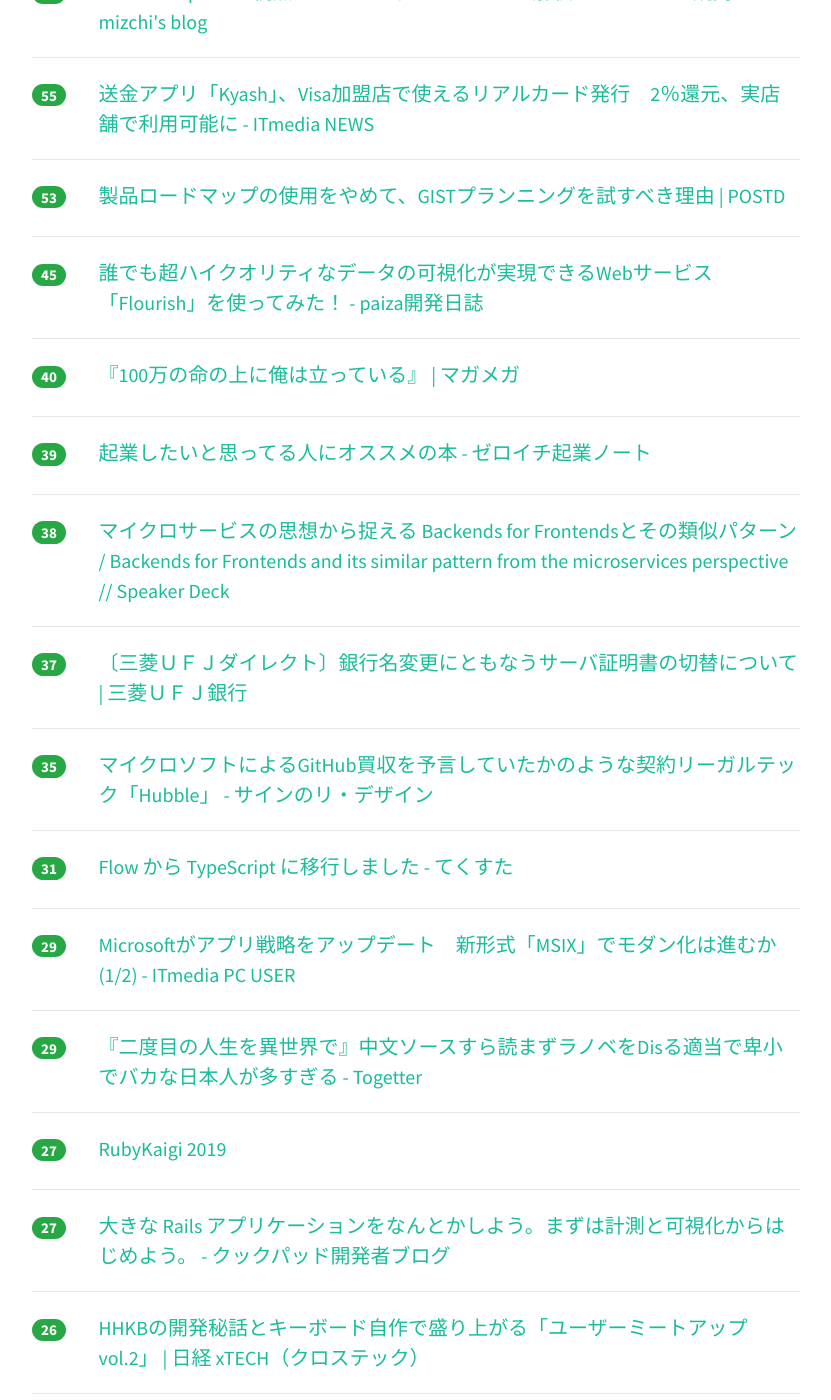
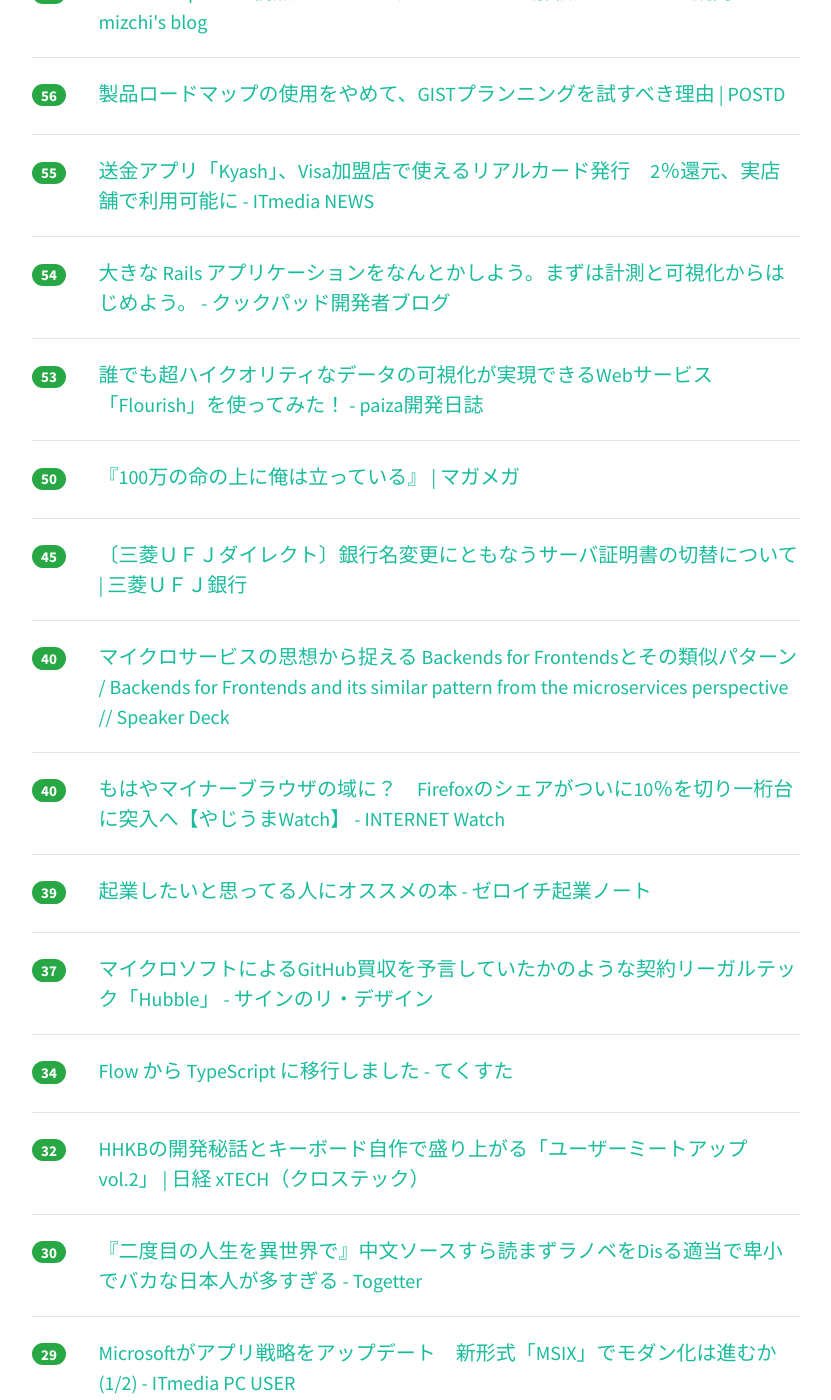
Before and after one commit to yatta47/hatena-matome-site, a Jekyll site: the page built from _posts/2018-06-08-hatena.md, in a window 1280 px wide and 1400 px high, scrolled down 700 px. Shown: the whole window, without its empty margins (224-1055 px from the left). Built offline with Jekyll 4.4.1, drawn with Linux system fonts in a browser that asks for light colours; nearby versions of some CDN libraries; some of the changed text lies outside the part shown.

Commit message:
Updated 2018-06-08

```diff
--- a/_posts/2018-06-08-hatena.md
+++ b/_posts/2018-06-08-hatena.md
@@ -1,29 +1,34 @@
 ---
 layout: post
 title:  "2018-06-08 はてぶIT"
-date:   2018-06-08 11:01:22
+date:   2018-06-08 12:00:47
 tags: [it-hotentry]
 ---
-31 件のデータあり
+35 件のデータあり
 
 <hr><div class="row">
-<div class="col-1"><span class="badge badge-pill badge-success h2">121</span></div>
+<div class="col-1"><span class="badge badge-pill badge-success h2">135</span></div>
 <div class="col-11"><a href='https://anond.hatelabo.jp/20180607222544' target='_blank'>はてブで洋書の話題が上がってきたことってほとんど無いよな</a></div>
 </div>
 <hr>
 <div class="row">
-<div class="col-1"><span class="badge badge-pill badge-success h2">95</span></div>
+<div class="col-1"><span class="badge badge-pill badge-success h2">131</span></div>
 <div class="col-11"><a href='http://photoshopvip.net/109315' target='_blank'>超便利！確認しておきたい最新CSSツール、リソースガイド 2018年度 - PhotoshopVIP</a></div>
 </div>
 <hr>
 <div class="row">
-<div class="col-1"><span class="badge badge-pill badge-success h2">74</span></div>
+<div class="col-1"><span class="badge badge-pill badge-success h2">77</span></div>
 <div class="col-11"><a href='http://www.yasuhisay.info/entry/go_web_application_auto_reload' target='_blank'>Go言語でWebアプリを書くときにオートリロードどうするといいの問題 - yasuhisa's blog</a></div>
 </div>
 <hr>
 <div class="row">
-<div class="col-1"><span class="badge badge-pill badge-success h2">65</span></div>
+<div class="col-1"><span class="badge badge-pill badge-success h2">72</span></div>
 <div class="col-11"><a href='http://mizchi.hatenablog.com/entry/2018/06/07/203739' target='_blank'>React Component 視点でのアトミックデザインの解釈といくつかの疑問 - mizchi's blog</a></div>
+</div>
+<hr>
+<div class="row">
+<div class="col-1"><span class="badge badge-pill badge-success h2">56</span></div>
+<div class="col-11"><a href='https://postd.cc/why-i-stopped-using-product-roadmaps-and-switched-to-gist-planning/' target='_blank'>製品ロードマップの使用をやめて、GISTプランニングを試すべき理由 | POSTD</a></div>
 </div>
 <hr>
 <div class="row">
@@ -32,18 +37,33 @@ tags: [it-hotentry]
 </div>
 <hr>
 <div class="row">
+<div class="col-1"><span class="badge badge-pill badge-success h2">54</span></div>
+<div class="col-11"><a href='http://techlife.cookpad.com/entry/2018/06/08/080000' target='_blank'>大きな Rails アプリケーションをなんとかしよう。まずは計測と可視化からはじめよう。 - クックパッド開発者ブログ</a></div>
+</div>
+<hr>
+<div class="row">
 <div class="col-1"><span class="badge badge-pill badge-success h2">53</span></div>
-<div class="col-11"><a href='https://postd.cc/why-i-stopped-using-product-roadmaps-and-switched-to-gist-planning/' target='_blank'>製品ロードマップの使用をやめて、GISTプランニングを試すべき理由 | POSTD</a></div>
+<div class="col-11"><a href='https://paiza.hatenablog.com/entry/2018/06/07/%EF%BB%BF%E8%AA%B0%E3%81%A7%E3%82%82%E8%B6%85%E3%83%8F%E3%82%A4%E3%82%AF%E3%82%AA%E3%83%AA%E3%83%86%E3%82%A3%E3%81%AA%E3%83%87%E3%83%BC%E3%82%BF%E3%81%AE%E5%8F%AF%E8%A6%96%E5%8C%96%E3%81%8C%E5%AE%9F' target='_blank'>誰でも超ハイクオリティなデータの可視化が実現できるWebサービス「Flourish」を使ってみた！ - paiza開発日誌</a></div>
+</div>
+<hr>
+<div class="row">
+<div class="col-1"><span class="badge badge-pill badge-success h2">50</span></div>
+<div class="col-11"><a href='http://www.shonenmagazine.com/special/100maninochi-illustya/' target='_blank'>『100万の命の上に俺は立っている』 | マガメガ</a></div>
 </div>
 <hr>
 <div class="row">
 <div class="col-1"><span class="badge badge-pill badge-success h2">45</span></div>
-<div class="col-11"><a href='https://paiza.hatenablog.com/entry/2018/06/07/%EF%BB%BF%E8%AA%B0%E3%81%A7%E3%82%82%E8%B6%85%E3%83%8F%E3%82%A4%E3%82%AF%E3%82%AA%E3%83%AA%E3%83%86%E3%82%A3%E3%81%AA%E3%83%87%E3%83%BC%E3%82%BF%E3%81%AE%E5%8F%AF%E8%A6%96%E5%8C%96%E3%81%8C%E5%AE%9F' target='_blank'>誰でも超ハイクオリティなデータの可視化が実現できるWebサービス「Flourish」を使ってみた！ - paiza開発日誌</a></div>
+<div class="col-11"><a href='http://direct.bk.mufg.jp/info_news/20180522_server/index.html' target='_blank'>〔三菱ＵＦＪダイレクト〕銀行名変更にともなうサーバ証明書の切替について | 三菱ＵＦＪ銀行</a></div>
 </div>
 <hr>
 <div class="row">
 <div class="col-1"><span class="badge badge-pill badge-success h2">40</span></div>
-<div class="col-11"><a href='http://www.shonenmagazine.com/special/100maninochi-illustya/' target='_blank'>『100万の命の上に俺は立っている』 | マガメガ</a></div>
+<div class="col-11"><a href='https://speakerdeck.com/qsona/backends-for-frontends-and-its-similar-pattern-from-the-microservices-perspective' target='_blank'>マイクロサービスの思想から捉える Backends for Frontendsとその類似パターン / Backends for Frontends and its similar pattern from the microservices perspective // Speaker Deck</a></div>
+</div>
+<hr>
+<div class="row">
+<div class="col-1"><span class="badge badge-pill badge-success h2">40</span></div>
+<div class="col-11"><a href='https://internet.watch.impress.co.jp/docs/yajiuma/1126387.html' target='_blank'>もはやマイナーブラウザの域に？　Firefoxのシェアがついに10％を切り一桁台に突入へ【やじうまWatch】 - INTERNET Watch</a></div>
 </div>
 <hr>
 <div class="row">
@@ -52,23 +72,23 @@ tags: [it-hotentry]
 </div>
 <hr>
 <div class="row">
-<div class="col-1"><span class="badge badge-pill badge-success h2">38</span></div>
-<div class="col-11"><a href='https://speakerdeck.com/qsona/backends-for-frontends-and-its-similar-pattern-from-the-microservices-perspective' target='_blank'>マイクロサービスの思想から捉える Backends for Frontendsとその類似パターン / Backends for Frontends and its similar pattern from the microservices perspective // Speaker Deck</a></div>
-</div>
-<hr>
-<div class="row">
 <div class="col-1"><span class="badge badge-pill badge-success h2">37</span></div>
-<div class="col-11"><a href='http://direct.bk.mufg.jp/info_news/20180522_server/index.html' target='_blank'>〔三菱ＵＦＪダイレクト〕銀行名変更にともなうサーバ証明書の切替について | 三菱ＵＦＪ銀行</a></div>
-</div>
-<hr>
-<div class="row">
-<div class="col-1"><span class="badge badge-pill badge-success h2">35</span></div>
 <div class="col-11"><a href='https://www.cloudsign.jp/media/20180607-hubble' target='_blank'>マイクロソフトによるGitHub買収を予言していたかのような契約リーガルテック「Hubble」 - サインのリ・デザイン</a></div>
 </div>
 <hr>
 <div class="row">
-<div class="col-1"><span class="badge badge-pill badge-success h2">31</span></div>
+<div class="col-1"><span class="badge badge-pill badge-success h2">34</span></div>
 <div class="col-11"><a href='http://texta.pixta.jp/entry/2018/06/07/120000' target='_blank'>Flow から TypeScript に移行しました - てくすた</a></div>
+</div>
+<hr>
+<div class="row">
+<div class="col-1"><span class="badge badge-pill badge-success h2">32</span></div>
+<div class="col-11"><a href='http://tech.nikkeibp.co.jp/atcl/nxt/column/18/00157/060700011/' target='_blank'>HHKBの開発秘話とキーボード自作で盛り上がる「ユーザーミートアップ vol.2」 | 日経 xTECH（クロステック）</a></div>
+</div>
+<hr>
+<div class="row">
+<div class="col-1"><span class="badge badge-pill badge-success h2">30</span></div>
+<div class="col-11"><a href='https://togetter.com/li/1234657' target='_blank'>『二度目の人生を異世界で』中文ソースすら読まずラノベをDisる適当で卑小でバカな日本人が多すぎる - Togetter</a></div>
 </div>
 <hr>
 <div class="row">
@@ -78,7 +98,12 @@ tags: [it-hotentry]
 <hr>
 <div class="row">
 <div class="col-1"><span class="badge badge-pill badge-success h2">29</span></div>
-<div class="col-11"><a href='https://togetter.com/li/1234657' target='_blank'>『二度目の人生を異世界で』中文ソースすら読まずラノベをDisる適当で卑小でバカな日本人が多すぎる - Togetter</a></div>
+<div class="col-11"><a href='https://middlemost.com/failure-is-your-domain/' target='_blank'>Failure is your Domain | Middlemost Systems</a></div>
+</div>
+<hr>
+<div class="row">
+<div class="col-1"><span class="badge badge-pill badge-success h2">28</span></div>
+<div class="col-11"><a href='https://wired.jp/2018/06/08/social-media-pink-collar-job/' target='_blank'>SNS担当は「ピンクカラー」の仕事？ 求人広告の研究から見えた企業の本音｜WIRED.jp</a></div>
 </div>
 <hr>
 <div class="row">
@@ -87,38 +112,33 @@ tags: [it-hotentry]
 </div>
 <hr>
 <div class="row">
-<div class="col-1"><span class="badge badge-pill badge-success h2">27</span></div>
-<div class="col-11"><a href='http://techlife.cookpad.com/entry/2018/06/08/080000' target='_blank'>大きな Rails アプリケーションをなんとかしよう。まずは計測と可視化からはじめよう。 - クックパッド開発者ブログ</a></div>
+<div class="col-1"><span class="badge badge-pill badge-success h2">26</span></div>
+<div class="col-11"><a href='http://twitter.com/okaguchik/status/1004697213803479046' target='_blank'>岡口基一さんのツイート: "大学院生が退学処分　部落差別発言などで 大学の派遣職員について 「だってあの人は部落民だから。」 と発言 指導教授について 「医師や歯科医師の中には，普</a></div>
 </div>
 <hr>
 <div class="row">
-<div class="col-1"><span class="badge badge-pill badge-success h2">26</span></div>
-<div class="col-11"><a href='http://tech.nikkeibp.co.jp/atcl/nxt/column/18/00157/060700011/' target='_blank'>HHKBの開発秘話とキーボード自作で盛り上がる「ユーザーミートアップ vol.2」 | 日経 xTECH（クロステック）</a></div>
-</div>
-<hr>
-<div class="row">
-<div class="col-1"><span class="badge badge-pill badge-success h2">26</span></div>
-<div class="col-11"><a href='https://middlemost.com/failure-is-your-domain/' target='_blank'>Failure is your Domain | Middlemost Systems</a></div>
-</div>
-<hr>
-<div class="row">
-<div class="col-1"><span class="badge badge-pill badge-success h2">23</span></div>
+<div class="col-1"><span class="badge badge-pill badge-success h2">24</span></div>
 <div class="col-11"><a href='https://note.mu/hirokim/n/n3443e2c8a4f2' target='_blank'>日本人は日本語のメディア環境に閉じ込められている｜望月優大｜note</a></div>
 </div>
 <hr>
 <div class="row">
 <div class="col-1"><span class="badge badge-pill badge-success h2">23</span></div>
-<div class="col-11"><a href='https://wired.jp/2018/06/08/social-media-pink-collar-job/' target='_blank'>SNS担当は「ピンクカラー」の仕事？ 求人広告の研究から見えた企業の本音｜WIRED.jp</a></div>
-</div>
-<hr>
-<div class="row">
-<div class="col-1"><span class="badge badge-pill badge-success h2">20</span></div>
 <div class="col-11"><a href='https://av.watch.impress.co.jp/docs/news/1126413.html' target='_blank'>米Amazon、Alexa内蔵で音声操作できる「Fire TV Cube」。“Alexa,テレビ点けて” - AV Watch</a></div>
 </div>
 <hr>
 <div class="row">
-<div class="col-1"><span class="badge badge-pill badge-success h2">20</span></div>
+<div class="col-1"><span class="badge badge-pill badge-success h2">23</span></div>
 <div class="col-11"><a href='https://mattn.kaoriya.net/software/vim/20180607183711.htm' target='_blank'>Big Sky :: Software Design 2018年7月号「Vim 絶対主義」の執筆に参加しました。</a></div>
+</div>
+<hr>
+<div class="row">
+<div class="col-1"><span class="badge badge-pill badge-success h2">23</span></div>
+<div class="col-11"><a href='https://blog.tinect.jp/?p=51933' target='_blank'>名声をあきらめ、自らを客観視できなくなり、私は無事、中年となった。 | Books&Apps</a></div>
+</div>
+<hr>
+<div class="row">
+<div class="col-1"><span class="badge badge-pill badge-success h2">21</span></div>
+<div class="col-11"><a href='http://www.itmedia.co.jp/news/articles/1806/08/news065.html' target='_blank'>「JSONという気味の悪い拡張子」“誤訳”で物議　東洋経済オンラインの記事修正「原文とかい離していた」 - ITmedia NEWS</a></div>
 </div>
 <hr>
 <div class="row">
@@ -132,13 +152,18 @@ tags: [it-hotentry]
 </div>
 <hr>
 <div class="row">
-<div class="col-1"><span class="badge badge-pill badge-success h2">19</span></div>
-<div class="col-11"><a href='http://twitter.com/okaguchik/status/1004697213803479046' target='_blank'>岡口基一さんのツイート: "大学院生が退学処分　部落差別発言などで 大学の派遣職員について 「だってあの人は部落民だから。」 と発言 指導教授について 「医師や歯科医師の中には，普</a></div>
+<div class="col-1"><span class="badge badge-pill badge-success h2">18</span></div>
+<div class="col-11"><a href='https://headlines.yahoo.co.jp/hl?a=20180607-00010010-fnnprimev-life' target='_blank'>「タイヤ」を「ダイヤ」と間違えて注文は無効!?AIスピーカーによる“誤発注”に経産省が見解（FNN PRIME） - Yahoo!ニュース</a></div>
 </div>
 <hr>
 <div class="row">
 <div class="col-1"><span class="badge badge-pill badge-success h2">18</span></div>
-<div class="col-11"><a href='https://headlines.yahoo.co.jp/hl?a=20180607-00010010-fnnprimev-life' target='_blank'>「タイヤ」を「ダイヤ」と間違えて注文は無効!?AIスピーカーによる“誤発注”に経産省が見解（FNN PRIME） - Yahoo!ニュース</a></div>
+<div class="col-11"><a href='http://nlab.itmedia.co.jp/nl/articles/1806/08/news055.html' target='_blank'>Twitter規約改定で13歳未満が利用禁止に　公式アカウントが凍結される騒ぎ　「13歳以上でも凍結」の声も - ねとらぼ</a></div>
+</div>
+<hr>
+<div class="row">
+<div class="col-1"><span class="badge badge-pill badge-success h2">15</span></div>
+<div class="col-11"><a href='http://www.itmedia.co.jp/news/articles/1806/08/news062.html' target='_blank'>Facebookのバグで1400万人が意図せず投稿を「全員に公開」　被害者に通知 - ITmedia NEWS</a></div>
 </div>
 <hr>
 <div class="row">
@@ -147,13 +172,8 @@ tags: [it-hotentry]
 </div>
 <hr>
 <div class="row">
-<div class="col-1"><span class="badge badge-pill badge-success h2">14</span></div>
-<div class="col-11"><a href='https://blog.tinect.jp/?p=51933' target='_blank'>名声をあきらめ、自らを客観視できなくなり、私は無事、中年となった。 | Books&Apps</a></div>
-</div>
-<hr>
-<div class="row">
-<div class="col-1"><span class="badge badge-pill badge-success h2">14</span></div>
-<div class="col-11"><a href='https://internet.watch.impress.co.jp/docs/yajiuma/1126387.html' target='_blank'>もはやマイナーブラウザの域に？　Firefoxのシェアがついに10％を切り一桁台に突入へ【やじうまWatch】 - INTERNET Watch</a></div>
+<div class="col-1"><span class="badge badge-pill badge-success h2">13</span></div>
+<div class="col-11"><a href='http://www.phileweb.com/news/d-av/201806/07/44203.html' target='_blank'>米Amazon、Alexa搭載STB「Fire TV Cube」。声でかんたん動画再生 - PHILE WEB</a></div>
 </div>
 <hr>
 <div class="row">
```
